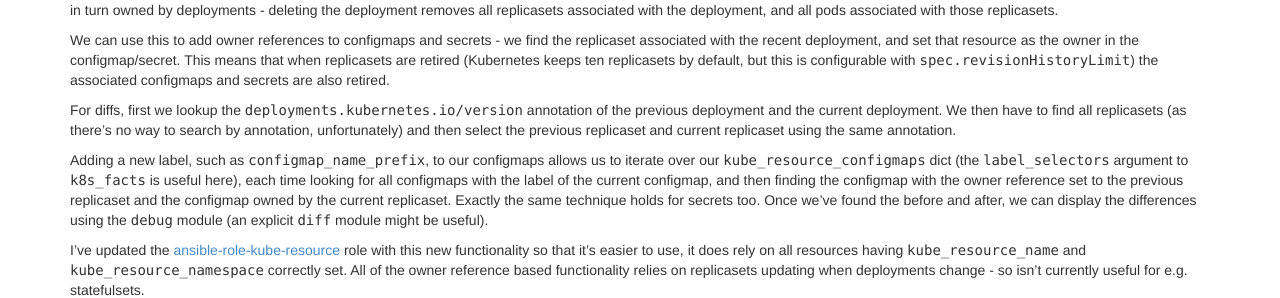
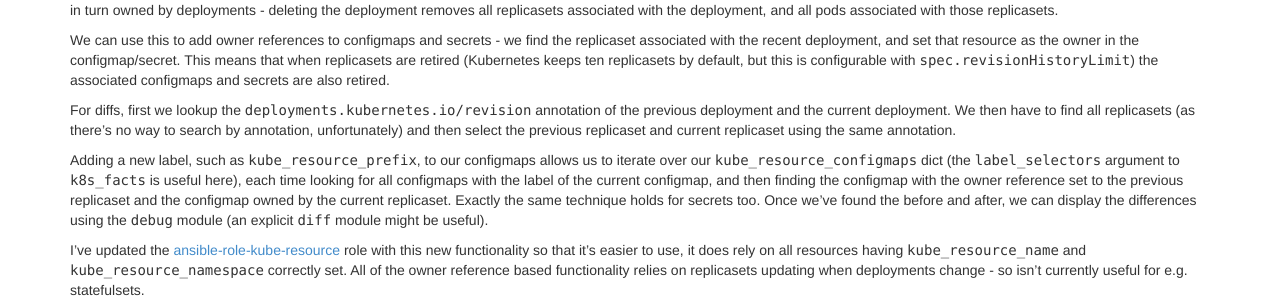
Before and after one commit to willthames/willthames.github.io, a Jekyll site: the page built from _posts/2019-01-28-immutable-kubernetes-configuration-with-ansible.md, in a window 1280 px wide. Shown: the part 1293-1591 px from the top of the page. Built offline with Jekyll 4.4.1, drawn with Linux system fonts in a browser that asks for light colours.

Commit message:
Fix annotation typo

```diff
--- a/_posts/2019-01-28-immutable-kubernetes-configuration-with-ansible.md
+++ b/_posts/2019-01-28-immutable-kubernetes-configuration-with-ansible.md
@@ -99,12 +99,12 @@ configmap/secret. This means that when replicasets are retired (Kubernetes keeps
 replicasets by default, but this is configurable with `spec.revisionHistoryLimit`) the
 associated configmaps and secrets are also retired.
 
-For diffs, first we lookup the `deployments.kubernetes.io/version` annotation of the
+For diffs, first we lookup the `deployments.kubernetes.io/revision` annotation of the
 previous deployment and the current deployment. We then have to find all replicasets
 (as there's no way to search by annotation, unfortunately) and then select the
 previous replicaset and current replicaset using the same annotation.
 
-Adding a new label, such as `configmap_name_prefix`, to our configmaps allows us to
+Adding a new label, such as `kube_resource_prefix`, to our configmaps allows us to
 iterate over our `kube_resource_configmaps` dict (the `label_selectors` argument to
 `k8s_facts` is useful here), each time looking for all configmaps
 with the label of the current configmap, and then finding the configmap with the
```
